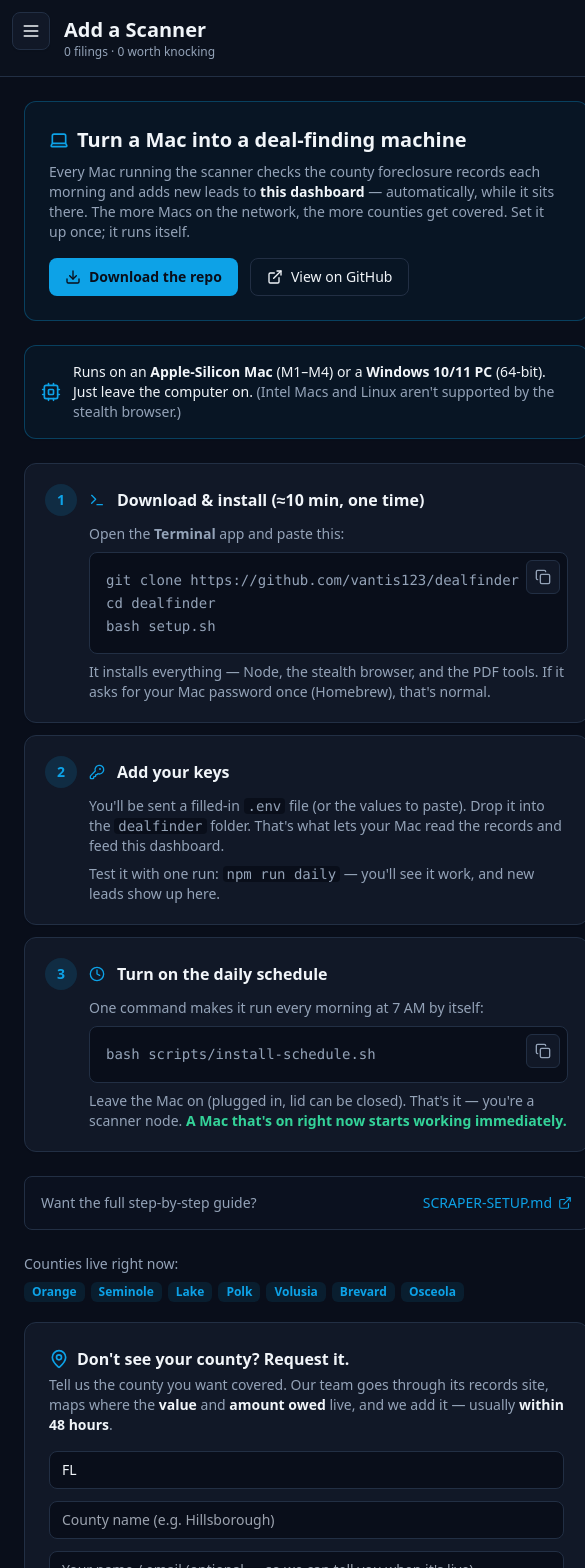
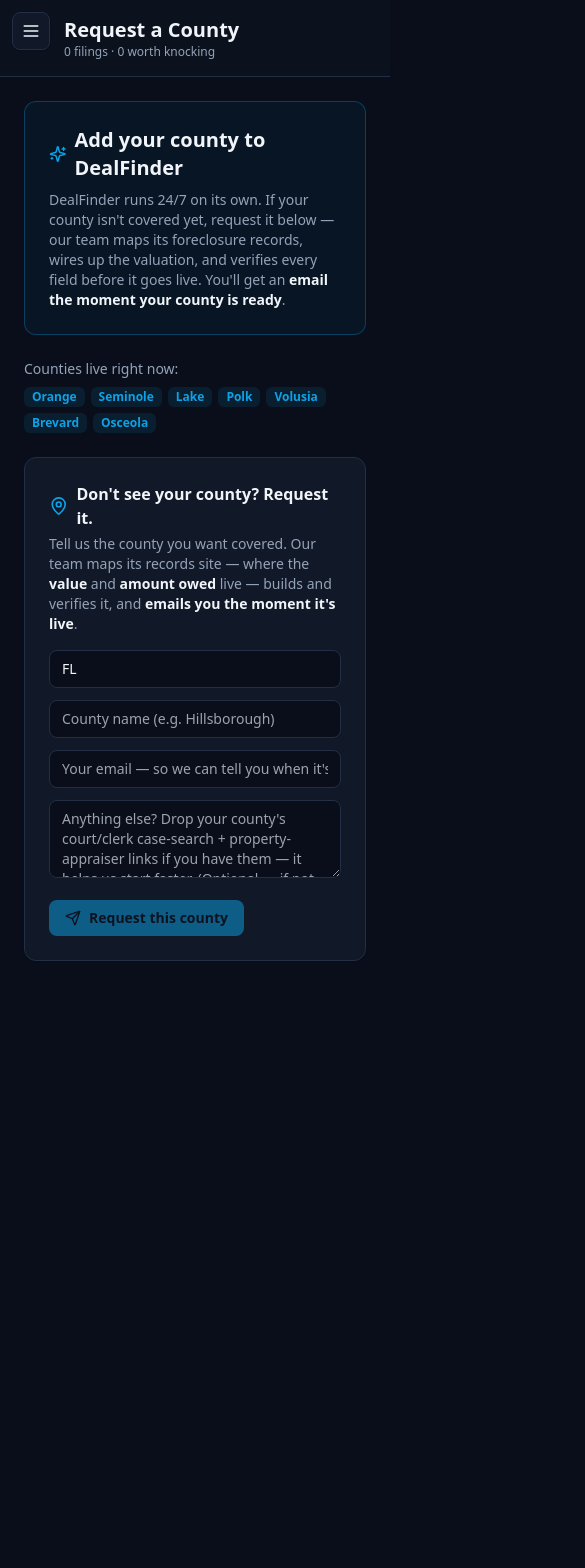
Before and after one commit to vantis123/dealfinder, a Next.js app: page /join in a window 390 px wide. Shown: the top 1568 px of the page, 585 px wide, since content can reach past the window. After the commit the page ends 985 px from the top, so only its background shows below. Built offline with nearby package versions, Linux system fonts and the light colour scheme.

Commit message:
Site: remove Add-a-Scanner (VPS runs 24/7) -> Request-a-County only; Usage redesign (drop AI-extraction tile, Scan Health full-width top band, Telegram shows counties)

```diff
--- a/app/join/page.tsx
+++ b/app/join/page.tsx
@@ -5,40 +5,8 @@
 import { Header } from "@/components/layout/header";
 import { Card } from "@/components/ui/card";
 import { Badge } from "@/components/ui/badge";
-import { Laptop, Download, Terminal, KeyRound, Clock, Copy, Check, ExternalLink, Cpu, MapPin, Send } from "lucide-react";
+import { Check, MapPin, Send, Sparkles } from "lucide-react";
 import { COVERED_COUNTIES } from "@/lib/counties";
-
-const REPO = "https://github.com/vantis123/dealfinder";
-const ZIP = "https://github.com/vantis123/dealfinder/archive/refs/heads/main.zip";
-const GUIDE = "https://github.com/vantis123/dealfinder/blob/main/SCRAPER-SETUP.md";
-const CLONE = "git clone https://github.com/vantis123/dealfinder\ncd dealfinder\nbash setup.sh";
-
-function Copyable({ text }: { text: string }) {
-  const [copied, setCopied] = useState(false);
-  return (
-    <div className="relative">
-      <pre className="overflow-x-auto rounded-lg border border-border bg-background p-4 pr-12 text-sm font-mono leading-relaxed">{text}</pre>
-      <button
-        onClick={() => { navigator.clipboard.writeText(text).then(() => { setCopied(true); setTimeout(() => setCopied(false), 1500); }); }}
-        className="absolute right-2 top-2 rounded-md border border-border bg-card p-2 text-muted-foreground hover:text-foreground" title="Copy">
-        {copied ? <Check className="h-4 w-4 text-emerald-400" /> : <Copy className="h-4 w-4" />}
-      </button>
-    </div>
-  );
-}
-
-function Step({ n, icon: Icon, title, children }: { n: number; icon: any; title: string; children: React.ReactNode }) {
-  return (
-    <Card className="p-5">
-      <div className="mb-2 flex items-center gap-3">
-        <div className="flex h-8 w-8 flex-shrink-0 items-center justify-center rounded-full bg-primary/15 text-sm font-bold text-primary">{n}</div>
-        <Icon className="h-4 w-4 text-primary" />
-        <h3 className="font-semibold">{title}</h3>
-      </div>
-      <div className="pl-11 text-sm text-muted-foreground space-y-2">{children}</div>
-    </Card>
-  );
-}
 
 function RequestCounty() {
   const [state, setState] = useState("FL");
@@ -57,7 +25,7 @@
         body: JSON.stringify({ state, county, contact, notes }),
       });
       const d = await res.json();
-      if (res.ok) { setStatus("done"); setMsg(d.message || "Got it — we'll add it within 48 hours."); setCounty(""); setContact(""); setNotes(""); }
+      if (res.ok) { setStatus("done"); setMsg(d.message || "Got it — we'll build your county and email you when it's live."); setCounty(""); setContact(""); setNotes(""); }
       else { setStatus("error"); setMsg(d.error || "Something went wrong."); }
     } catch { setStatus("error"); setMsg("Couldn't submit — try again."); }
   }
@@ -67,7 +35,7 @@
       <Card className="border-emerald-500/30 bg-emerald-500/5 p-6 text-center">
         <Check className="mx-auto mb-2 h-8 w-8 text-emerald-400" />
         <p className="font-semibold">{msg}</p>
-        <p className="mt-1 text-sm text-muted-foreground">Our team maps the county&apos;s records (property value + amount owed) so it computes equity just like the live ones.</p>
+        <p className="mt-1 text-sm text-muted-foreground">Our team maps the county&apos;s records (property value + amount owed) so it computes equity just like the live ones — then we email you the moment it&apos;s ready.</p>
         <button onClick={() => setStatus("idle")} className="mt-4 text-sm font-medium text-primary hover:underline">Request another →</button>
       </Card>
     );
@@ -80,9 +48,9 @@
         <h3 className="font-bold">Don&apos;t see your county? Request it.</h3>
       </div>
       <p className="mb-4 text-sm text-muted-foreground">
-        Tell us the county you want covered. Our team goes through its records site, maps where the
-        <b className="text-foreground"> value</b> and <b className="text-foreground">amount owed</b> live,
-        and we add it — usually <b className="text-foreground">within 48 hours</b>.
+        Tell us the county you want covered. Our team maps its records site — where the
+        <b className="text-foreground"> value</b> and <b className="text-foreground">amount owed</b> live —
+        builds and verifies it, and <b className="text-foreground">emails you the moment it&apos;s live</b>.
       </p>
       <div className="grid grid-cols-1 gap-3 sm:grid-cols-[80px_1fr]">
         <input value={state} onChange={(e) => setState(e.target.value)} maxLength={2} placeholder="ST"
@@ -90,9 +58,10 @@
         <input value={county} onChange={(e) => setCounty(e.target.value)} placeholder="County name (e.g. Hillsborough)"
           className="rounded-lg border border-border bg-background px-3 py-2 text-sm" />
       </div>
-      <input value={contact} onChange={(e) => setContact(e.target.value)} placeholder="Your name / email (optional — so we can tell you when it's live)"
+      <input value={contact} onChange={(e) => setContact(e.target.value)} placeholder="Your email — so we can tell you when it's live"
         className="mt-3 w-full rounded-lg border border-border bg-background px-3 py-2 text-sm" />
-      <textarea value={notes} onChange={(e) => setNotes(e.target.value)} placeholder="Anything else? (records site link, priority, etc.)" rows={2}
+      <textarea value={notes} onChange={(e) => setNotes(e.target.value)}
+        placeholder="Anything else? Drop your county's court/clerk case-search + property-appraiser links if you have them — it helps us start faster. (Optional — if not, we'll find them.)" rows={3}
         className="mt-3 w-full rounded-lg border border-border bg-background px-3 py-2 text-sm" />
       {status === "error" && <p className="mt-2 text-sm text-red-400">{msg}</p>}
       <button onClick={submit} disabled={status === "sending" || !county.trim()}
@@ -108,81 +77,34 @@
     <div className="flex min-h-screen">
       <Sidebar />
       <main className="flex-1 lg:ml-64">
-        <Header title="Add a Scanner" />
+        <Header title="Request a County" />
 
         <div className="mx-auto max-w-3xl p-6 space-y-6">
           {/* Hero */}
           <div className="rounded-xl border border-primary/30 bg-primary/5 p-6">
             <div className="mb-2 flex items-center gap-2">
-              <Laptop className="h-5 w-5 text-primary" />
-              <h1 className="text-xl font-bold">Turn a Mac into a deal-finding machine</h1>
+              <Sparkles className="h-5 w-5 text-primary" />
+              <h1 className="text-xl font-bold">Add your county to DealFinder</h1>
             </div>
             <p className="text-sm text-muted-foreground">
-              Every Mac running the scanner checks the county foreclosure records each morning and adds
-              new leads to <b className="text-foreground">this dashboard</b> — automatically, while it sits there.
-              The more Macs on the network, the more counties get covered. Set it up once; it runs itself.
+              DealFinder runs 24/7 on its own. If your county isn&apos;t covered yet, request it below —
+              our team maps its foreclosure records, wires up the valuation, and verifies every field
+              before it goes live. You&apos;ll get an <b className="text-foreground">email the moment your county is ready</b>.
             </p>
-            <div className="mt-4 flex flex-wrap gap-3">
-              <a href={ZIP} className="inline-flex items-center gap-2 rounded-lg bg-primary px-4 py-2 text-sm font-semibold text-primary-foreground hover:opacity-90">
-                <Download className="h-4 w-4" /> Download the repo
-              </a>
-              <a href={REPO} target="_blank" rel="noreferrer" className="inline-flex items-center gap-2 rounded-lg border border-border px-4 py-2 text-sm font-medium hover:bg-accent">
-                <ExternalLink className="h-4 w-4" /> View on GitHub
-              </a>
-            </div>
           </div>
 
-          {/* Requirement */}
-          <Card className="flex items-center gap-3 border-primary/30 bg-primary/5 p-4">
-            <Cpu className="h-5 w-5 flex-shrink-0 text-primary" />
-            <p className="text-sm">
-              Runs on an <b>Apple-Silicon Mac</b> (M1–M4) or a <b>Windows 10/11 PC</b> (64-bit). Just leave
-              the computer on. <span className="text-muted-foreground">(Intel Macs and Linux aren&apos;t supported by the stealth browser.)</span>
-            </p>
-          </Card>
-
-          {/* Steps */}
-          <div className="space-y-3">
-            <Step n={1} icon={Terminal} title="Download & install (≈10 min, one time)">
-              <p>Open the <b>Terminal</b> app and paste this:</p>
-              <Copyable text={CLONE} />
-              <p>It installs everything — Node, the stealth browser, and the PDF tools. If it asks for your Mac password once (Homebrew), that&apos;s normal.</p>
-            </Step>
-
-            <Step n={2} icon={KeyRound} title="Add your keys">
-              <p>You&apos;ll be sent a filled-in <code className="rounded bg-background px-1">.env</code> file (or the values to paste). Drop it into the <code className="rounded bg-background px-1">dealfinder</code> folder. That&apos;s what lets your Mac read the records and feed this dashboard.</p>
-              <p>Test it with one run: <code className="rounded bg-background px-1">npm run daily</code> — you&apos;ll see it work, and new leads show up here.</p>
-            </Step>
-
-            <Step n={3} icon={Clock} title="Turn on the daily schedule">
-              <p>One command makes it run every morning at 7 AM by itself:</p>
-              <Copyable text="bash scripts/install-schedule.sh" />
-              <p>Leave the Mac on (plugged in, lid can be closed). That&apos;s it — you&apos;re a scanner node. <b className="text-emerald-400">A Mac that&apos;s on right now starts working immediately.</b></p>
-            </Step>
-          </div>
-
-          <div className="flex items-center justify-between rounded-lg border border-border bg-card/40 p-4 text-sm">
-            <span className="text-muted-foreground">Want the full step-by-step guide?</span>
-            <a href={GUIDE} target="_blank" rel="noreferrer" className="inline-flex items-center gap-1.5 font-medium text-primary hover:underline">
-              SCRAPER-SETUP.md <ExternalLink className="h-3.5 w-3.5" />
-            </a>
-          </div>
-
-          {/* Coverage + request-a-county */}
+          {/* Coverage */}
           <div>
             <p className="mb-2 text-sm text-muted-foreground">Counties live right now:</p>
-            <div className="mb-5 flex flex-wrap gap-1.5">
+            <div className="flex flex-wrap gap-1.5">
               {COVERED_COUNTIES.map((c) => (
                 <Badge key={c} className="border-0 bg-primary/10 text-primary">{c}</Badge>
               ))}
             </div>
-            <RequestCounty />
           </div>
 
-          <p className="text-center text-xs text-muted-foreground">
-            Runs on your computer, your internet — no servers. Leads land in the shared database, deduped
-            automatically, so two Macs never create a double.
-          </p>
+          {/* Request-a-county */}
+          <RequestCounty />
         </div>
       </main>
     </div>
--- a/components/layout/sidebar.tsx
+++ b/components/layout/sidebar.tsx
@@ -12,7 +12,7 @@
   { href: "/foreclosures", label: "Foreclosure Leads", icon: Gavel },
   { href: "/auctions", label: "Auctions", icon: CalendarClock },
   { href: "/usage", label: "Usage", icon: Gauge },
-  { href: "/join", label: "Add a Scanner", icon: Laptop },
+  { href: "/join", label: "Request a County", icon: Laptop },
 ];
 
 export function Sidebar() {
```
Also changed, not shown: app/usage/page.tsx (+33 -45 lines).
